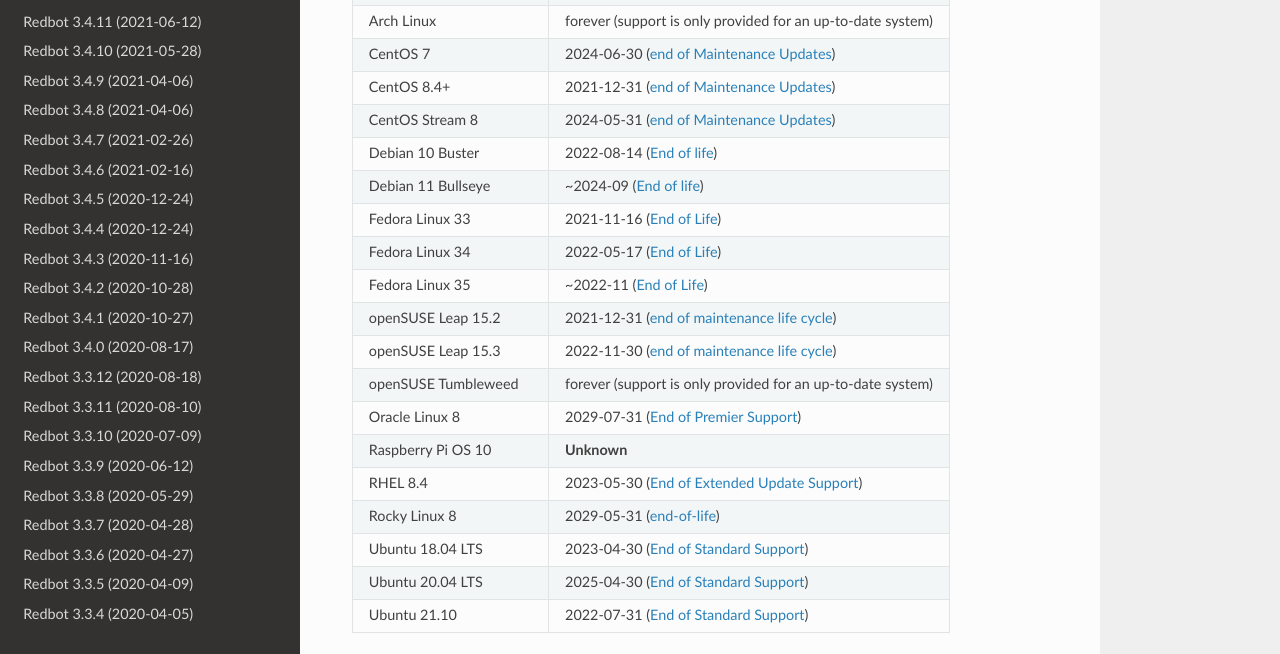
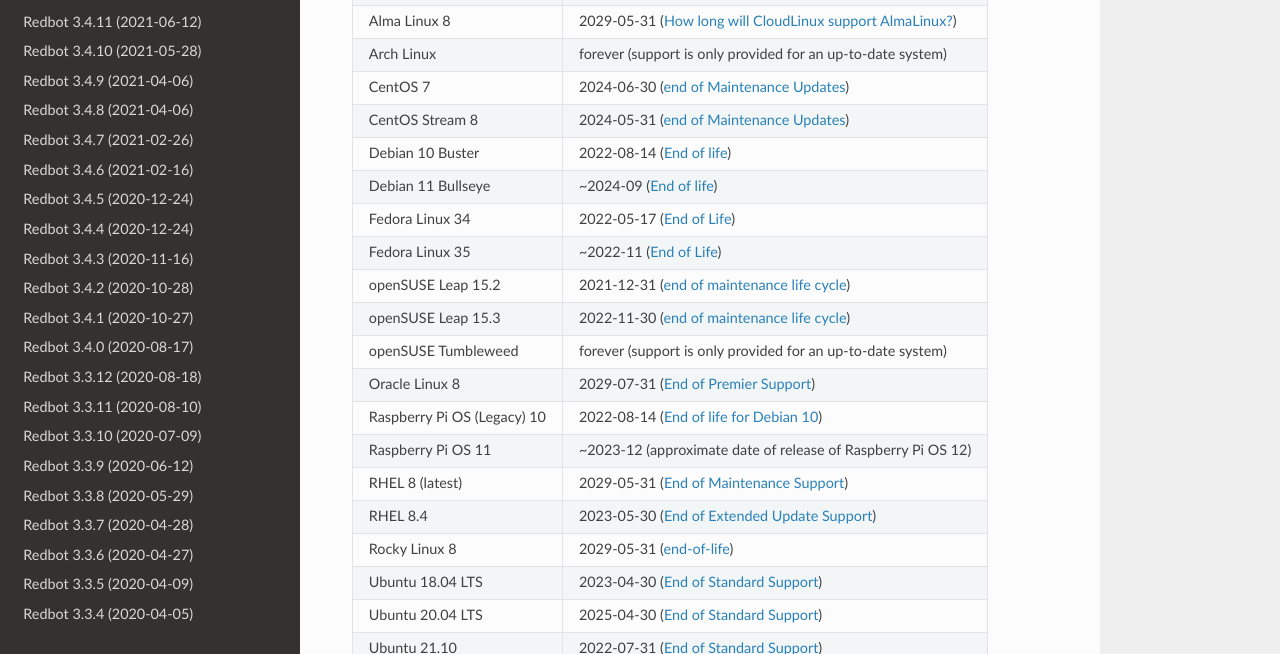
Before and after one commit to Renirous/Red-DiscordBot, a Sphinx documentation site: the page built from docs/version_guarantees.rst, in a window 1280 px wide and 900 px high, scrolled down 678 px, cut to the strip 246-900 px from the top of the window. Built offline with Sphinx 7.4.7 and the Read the Docs theme 2.0.0, drawn with Linux system fonts in a browser that asks for light colours; pages that are not in the unit, such as notebooks, are missing from menus; the version number is read from the project's files by our own code.

Commit message:
Update supported OSes (add Alma Linux, RPi OS 11, drop EOL OSes) (#5440)
* Drop Fedora 33

By the time we release, it's going to reach EOL.

* Drop Raspberry Pi OS 10, add support for 11

* Bring RPi OS 10 back

* Add Alma Linux 8

* Fix-up RHEL EOL dates

* Add '(Legacy)' to Raspberry Pi OS 10

* Drop CentOS 8

```diff
--- a/docs/install_guides/fedora.rst
+++ b/docs/install_guides/fedora.rst
@@ -10,7 +10,7 @@
 Installing the pre-requirements
 -------------------------------
 
-Fedora Linux 33 and above has all required packages available in official repositories. Install
+Fedora Linux 34 and above has all required packages available in official repositories. Install
 them with dnf:
 
 .. prompt:: bash
--- a/docs/install_guides/index.rst
+++ b/docs/install_guides/index.rst
@@ -13,9 +13,9 @@
 
    windows
    mac
+   alma-linux-8
    arch
    centos-7
-   centos-8
    centos-stream-8
    debian-10
    debian-11
@@ -24,6 +24,7 @@
    opensuse-tumbleweed
    oracle-linux-8
    raspberry-pi-os-10
+   raspberry-pi-os-11
    rhel-8
    rocky-linux-8
    ubuntu-1804
--- a/docs/version_guarantees.rst
+++ b/docs/version_guarantees.rst
@@ -30,34 +30,35 @@
 
     We recommend to always use the latest OS version supported by Red.
 
-=========================   ============================================================
-Operating system version    Ideally supported until
-=========================   ============================================================
-Windows 10                  `End/Retirement Date <https://docs.microsoft.com/en-us/lifecycle/products/windows-10-home-and-pro>`__
-Windows 11                  `Retirement Date <https://docs.microsoft.com/en-us/lifecycle/products/windows-11-home-and-pro-version-21h2>`__
-macOS 10.15 (Catalina)      ~2022-10
-macOS 11 (Big Sur)          ~2023-10
-macOS 12 (Monterey)         ~2024-10
-Arch Linux                  forever (support is only provided for an up-to-date system)
-CentOS 7                    2024-06-30 (`end of Maintenance Updates <https://wiki.centos.org/About/Product>`__)
-CentOS 8.4+                 2021-12-31 (`end of Maintenance Updates <https://wiki.centos.org/About/Product>`__)
-CentOS Stream 8             2024-05-31 (`end of Maintenance Updates <https://wiki.centos.org/About/Product>`__)
-Debian 10 Buster            2022-08-14 (`End of life <https://wiki.debian.org/DebianReleases#Production_Releases>`__)
-Debian 11 Bullseye          ~2024-09 (`End of life <https://wiki.debian.org/DebianReleases#Production_Releases>`__)
-Fedora Linux 33             2021-11-16 (`End of Life <https://fedoraproject.org/wiki/Fedora_Release_Life_Cycle#Maintenance_Schedule>`__)
-Fedora Linux 34             2022-05-17 (`End of Life <https://fedoraproject.org/wiki/Fedora_Release_Life_Cycle#Maintenance_Schedule>`__)
-Fedora Linux 35             ~2022-11 (`End of Life <https://fedoraproject.org/wiki/Fedora_Release_Life_Cycle#Maintenance_Schedule>`__)
-openSUSE Leap 15.2          2021-12-31 (`end of maintenance life cycle <https://en.opensuse.org/Lifetime#openSUSE_Leap>`__)
-openSUSE Leap 15.3          2022-11-30 (`end of maintenance life cycle <https://en.opensuse.org/Lifetime#openSUSE_Leap>`__)
-openSUSE Tumbleweed         forever (support is only provided for an up-to-date system)
-Oracle Linux 8              2029-07-31 (`End of Premier Support <https://www.oracle.com/us/support/library/elsp-lifetime-069338.pdf>`__)
-Raspberry Pi OS 10          **Unknown**
-RHEL 8.4                    2023-05-30 (`End of Extended Update Support <https://access.redhat.com/support/policy/updates/errata#Extended_Update_Support>`__)
-Rocky Linux 8               2029-05-31 (`end-of-life <https://rockylinux.org/download/>`__)
-Ubuntu 18.04 LTS            2023-04-30 (`End of Standard Support <https://wiki.ubuntu.com/Releases#Current>`__)
-Ubuntu 20.04 LTS            2025-04-30 (`End of Standard Support <https://wiki.ubuntu.com/Releases#Current>`__)
-Ubuntu 21.10                2022-07-31 (`End of Standard Support <https://wiki.ubuntu.com/Releases#Current>`__)
-=========================   ============================================================
+================================   ============================================================
+Operating system version           Ideally supported until
+================================   ============================================================
+Windows 10                         `End/Retirement Date <https://docs.microsoft.com/en-us/lifecycle/products/windows-10-home-and-pro>`__
+Windows 11                         `Retirement Date <https://docs.microsoft.com/en-us/lifecycle/products/windows-11-home-and-pro-version-21h2>`__
+macOS 10.15 (Catalina)             ~2022-10
+macOS 11 (Big Sur)                 ~2023-10
+macOS 12 (Monterey)                ~2024-10
+Alma Linux 8                       2029-05-31 (`How long will CloudLinux support AlmaLinux? <https://wiki.almalinux.org/FAQ.html#how-long-will-cloudlinux-support-almalinux>`__)
+Arch Linux                         forever (support is only provided for an up-to-date system)
+CentOS 7                           2024-06-30 (`end of Maintenance Updates <https://wiki.centos.org/About/Product>`__)
+CentOS Stream 8                    2024-05-31 (`end of Maintenance Updates <https://wiki.centos.org/About/Product>`__)
+Debian 10 Buster                   2022-08-14 (`End of life <https://wiki.debian.org/DebianReleases#Production_Releases>`__)
+Debian 11 Bullseye                 ~2024-09 (`End of life <https://wiki.debian.org/DebianReleases#Production_Releases>`__)
+Fedora Linux 34                    2022-05-17 (`End of Life <https://fedoraproject.org/wiki/Fedora_Release_Life_Cycle#Maintenance_Schedule>`__)
+Fedora Linux 35                    ~2022-11 (`End of Life <https://fedoraproject.org/wiki/Fedora_Release_Life_Cycle#Maintenance_Schedule>`__)
+openSUSE Leap 15.2                 2021-12-31 (`end of maintenance life cycle <https://en.opensuse.org/Lifetime#openSUSE_Leap>`__)
+openSUSE Leap 15.3                 2022-11-30 (`end of maintenance life cycle <https://en.opensuse.org/Lifetime#openSUSE_Leap>`__)
+openSUSE Tumbleweed                forever (support is only provided for an up-to-date system)
+Oracle Linux 8                     2029-07-31 (`End of Premier Support <https://www.oracle.com/us/support/library/elsp-lifetime-069338.pdf>`__)
+Raspberry Pi OS (Legacy) 10        2022-08-14 (`End of life for Debian 10 <https://wiki.debian.org/DebianReleases#Production_Releases>`__)
+Raspberry Pi OS 11                 ~2023-12 (approximate date of release of Raspberry Pi OS 12)
+RHEL 8 (latest)                    2029-05-31 (`End of Maintenance Support <https://access.redhat.com/support/policy/updates/errata#Life_Cycle_Dates>`__)
+RHEL 8.4                           2023-05-30 (`End of Extended Update Support <https://access.redhat.com/support/policy/updates/errata#Extended_Update_Support>`__)
+Rocky Linux 8                      2029-05-31 (`end-of-life <https://rockylinux.org/download/>`__)
+Ubuntu 18.04 LTS                   2023-04-30 (`End of Standard Support <https://wiki.ubuntu.com/Releases#Current>`__)
+Ubuntu 20.04 LTS                   2025-04-30 (`End of Standard Support <https://wiki.ubuntu.com/Releases#Current>`__)
+Ubuntu 21.10                       2022-07-31 (`End of Standard Support <https://wiki.ubuntu.com/Releases#Current>`__)
+================================   ============================================================
 
 ====================
 Developer Guarantees
```
Also changed, not shown: docs/install_guides/alma-linux-8.rst (added, +7 -0 lines), docs/install_guides/centos-8.rst (deleted, +0 -7 lines), docs/install_guides/raspberry-pi-os-10.rst (+23 -3 lines), docs/install_guides/raspberry-pi-os-11.rst (added, +40 -0 lines).
